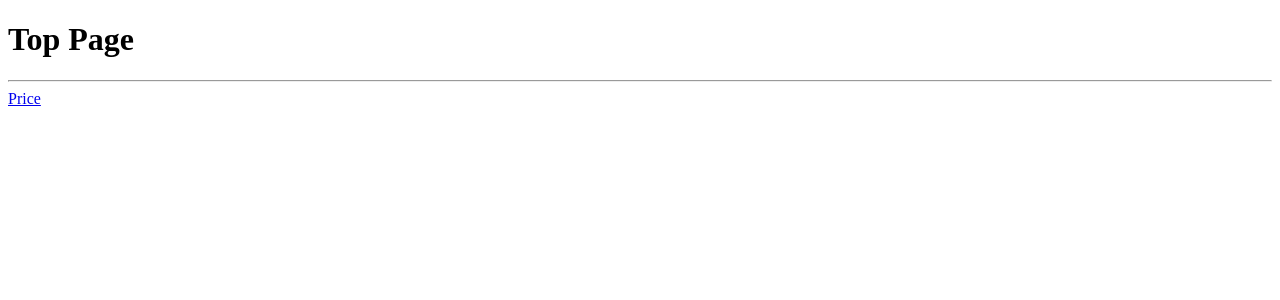
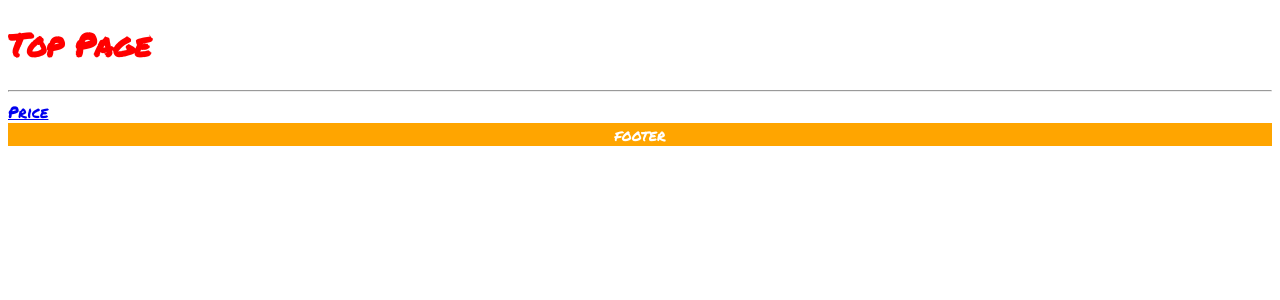
Before and after one commit to ryushi369/nuxt3-sample, a Nuxt app: page / in a window 1280 px wide. Shown: the top 300 px of the page. Built offline with nearby package versions, Linux system fonts and the light colour scheme.

Commit message:
feat: sample view

```diff
--- a/app.vue
+++ b/app.vue
@@ -1,6 +1,19 @@
 <template>
   <div>
-    <!-- <NuxtWelcome /> -->
-    <NuxtPage />
+    <NuxtLayout>
+      <NuxtPage />
+    </NuxtLayout>
   </div>
 </template>
+
+<script setup>
+useHead({
+  title: "Nuxt3 Sample Store",
+  link: [
+    {
+      rel: "stylesheet",
+      href: "https://fonts.googleapis.com/css2?family=Permanent+Marker&display=swap",
+    },
+  ],
+});
+</script>
--- /dev/null
+++ b/layouts/default.vue
@@ -0,0 +1,22 @@
+<template>
+  <div class="container">
+    <slot />
+    <footer>footer</footer>
+  </div>
+</template>
+
+<style>
+.container {
+  color: red;
+}
+
+footer {
+  background-color: orange;
+  color: white;
+  text-align: center;
+}
+
+html {
+  font-family: "Permanent Marker", cursive;
+}
+</style>
```
Also changed, not shown: error.vue (added, +10 -0 lines).
